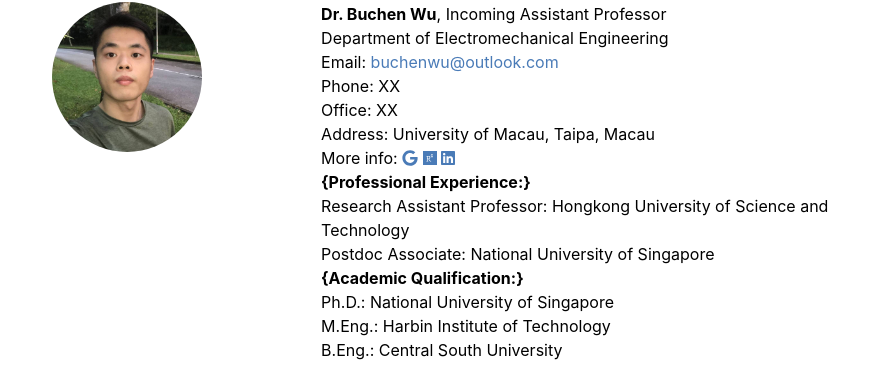
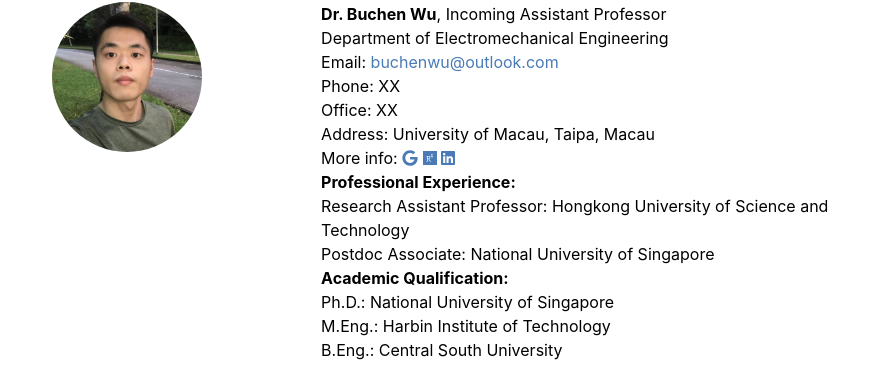
Before and after one commit to buchenwu/buchenwu.github.io, a Jekyll site: the page built from team.md, in a window 1280 px wide. Shown: the part 343-718 px from the top of the page, without its empty margins (197-1082 px from the left). Built offline with Jekyll 4.4.1, drawn with Linux system fonts in a browser that asks for light colours.

Commit message:
Update people.html

```diff
--- a/_layouts/people.html
+++ b/_layouts/people.html
@@ -21,10 +21,10 @@ layout: default
       <p class="mb-0">Address: {{ person.institution }}, {{ person.address }}</p>
       <p class="mb-0">More info: <a class="four" href="{{ person.googlescholar }}"><i class="fab fa-google"></i> </a><a class="four" href="{{ person.researchgate }}"><i class="fab fa-researchgate"></i> </a><a class="four" href="{{ person.linkdin }}"><i class="fab fa-linkedin"></i></a></p>
       <!-- <p class="mb-0">More info: <a class="four" href="{{ person.cv }}">CV </a><a class="four" href="{{ person.googlescholar }}"><i class="fab fa-google"></i> </a><a class="four" href="{{ person.researchgate }}"><i class="fab fa-researchgate"></i> </a><a class="four" href="{{ person.linkdin }}"><i class="fab fa-linkedin"></i></a></p> -->
-      <p class="mb-0"><span class=" fw-bold">{Professional Experience:}</span></p>
+      <p class="mb-0"><span class=" fw-bold">Professional Experience:</span></p>
       <p class="mb-0">{{ person.rap }}</p>
       <p class="mb-0">{{ person.postdoc }}</p>
-      <p class="mb-0"><span class=" fw-bold">{Academic Qualification:}</span></p>
+      <p class="mb-0"><span class=" fw-bold">Academic Qualification:</span></p>
       <p class="mb-0">{{ person.phd }}</p>
       <p class="mb-0">{{ person.master }}</p>
       <p class="mb-0">{{ person.bachelor }}</p>
```
